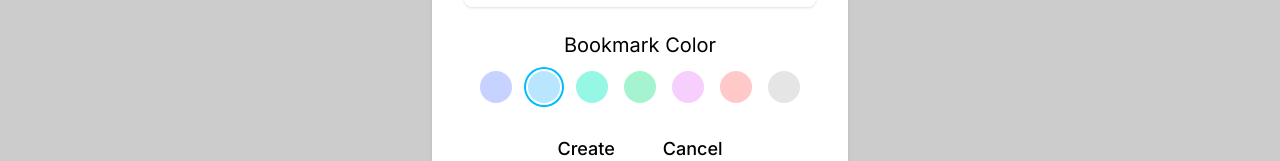
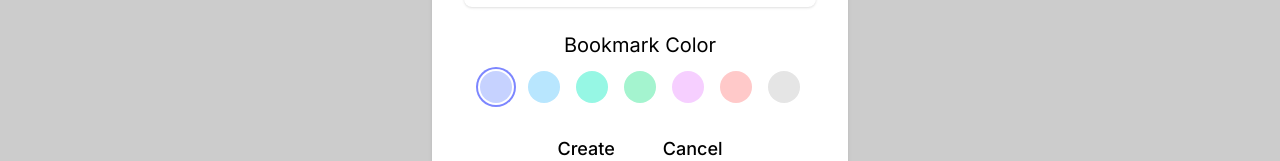
Before and after one commit to as9284/lynk, a React (Vite) app: page / in a window 1280 px wide. Both pictures are taken after a click on the button "New". Shown: the part 441-602 px from the top of the page. Built offline with nearby package versions, Linux system fonts and the light colour scheme.

Commit message:
Change default color

```diff
--- a/src/components/CreateBookmark.jsx
+++ b/src/components/CreateBookmark.jsx
@@ -12,7 +12,7 @@ const colorRingMap = {
 };
 
 export const CreateBookmark = ({ setAddBookmarkPopup }) => {
-  const [selectedColor, setSelectedColor] = useState("bg-sky-200");
+  const [selectedColor, setSelectedColor] = useState("bg-indigo-200");
 
   return (
     <motion.div
```
